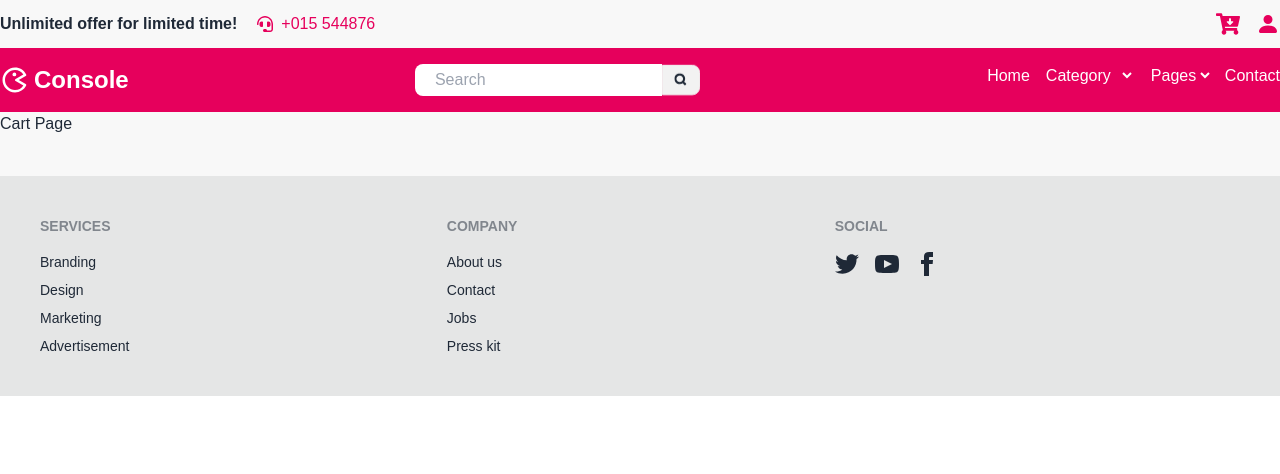
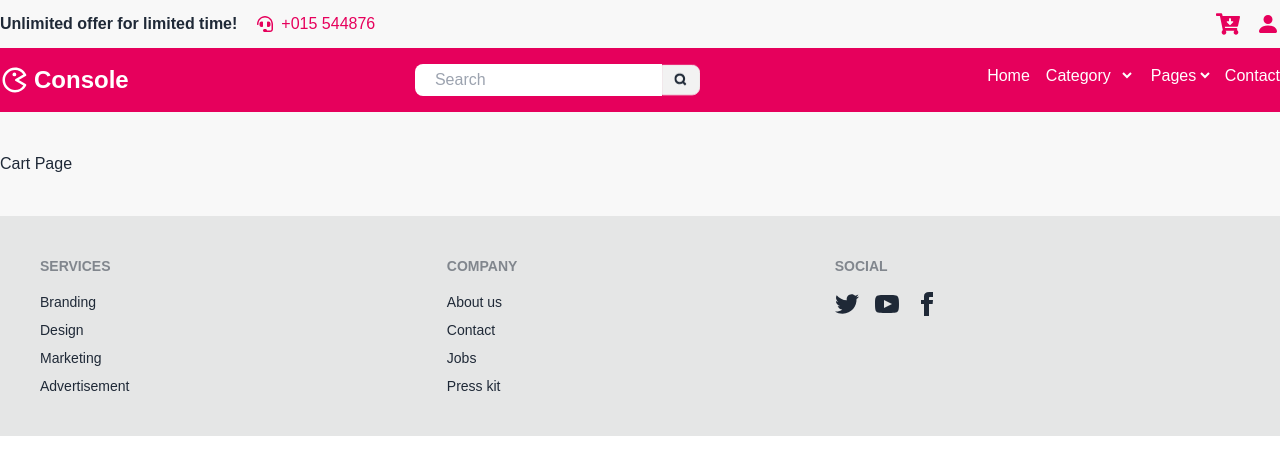
Before and after one commit to mahdimortuza/e_commerce_client, a React (Vite) app: page /myCart in a window 1280 px wide. Shown: the top 474 px of the page. Built offline with nearby package versions, Linux system fonts and the light colour scheme.

Commit message:
updating style for my  cart

```diff
--- a/src/pages/MyCart/MyCart.jsx
+++ b/src/pages/MyCart/MyCart.jsx
@@ -2,7 +2,7 @@ import { Helmet } from "react-helmet";
 
 const MyCart = () => {
     return (
-        <div className="max-w-[1450px] px-5 md:px-0 mx-auto">
+        <div className="max-w-[1450px] px-5 md:px-0 mx-auto mt-10">
         <Helmet>
           <meta charSet="utf-8" />
           <title>My Cart || Console </title>
```
